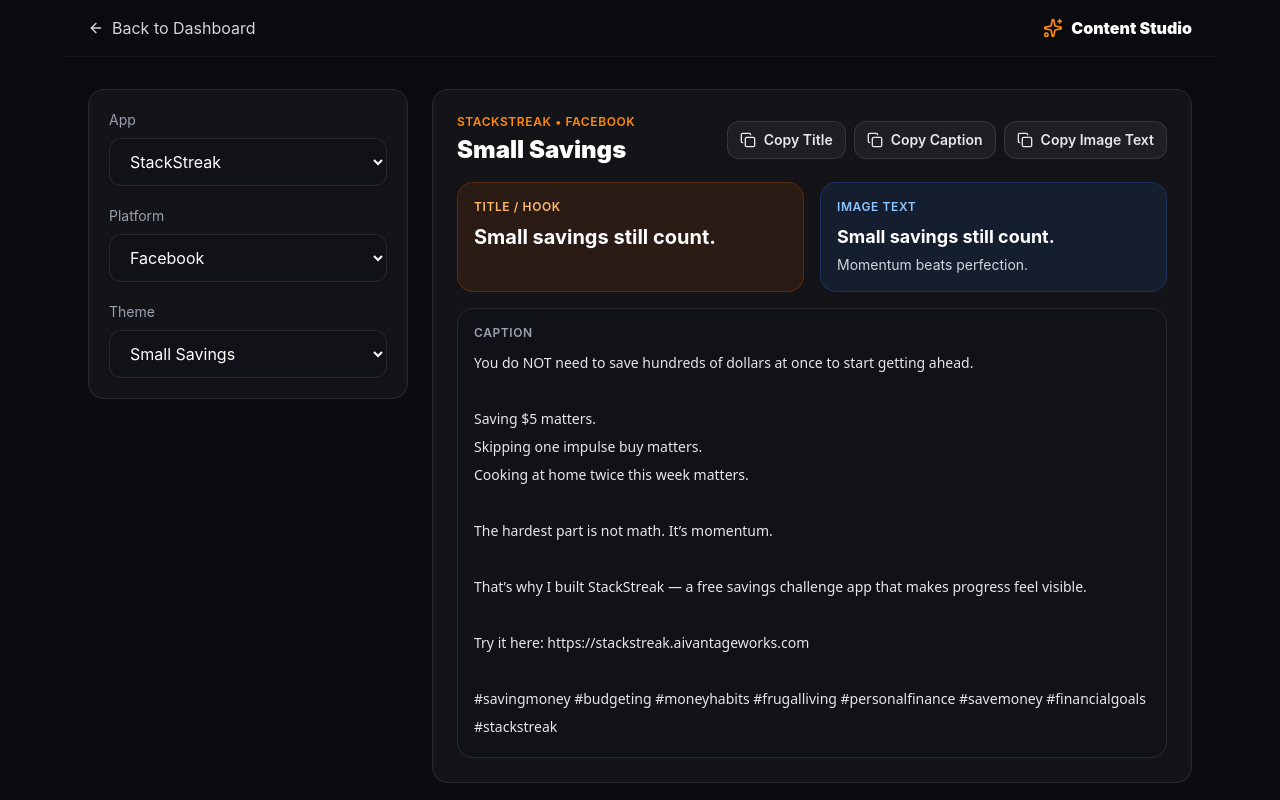
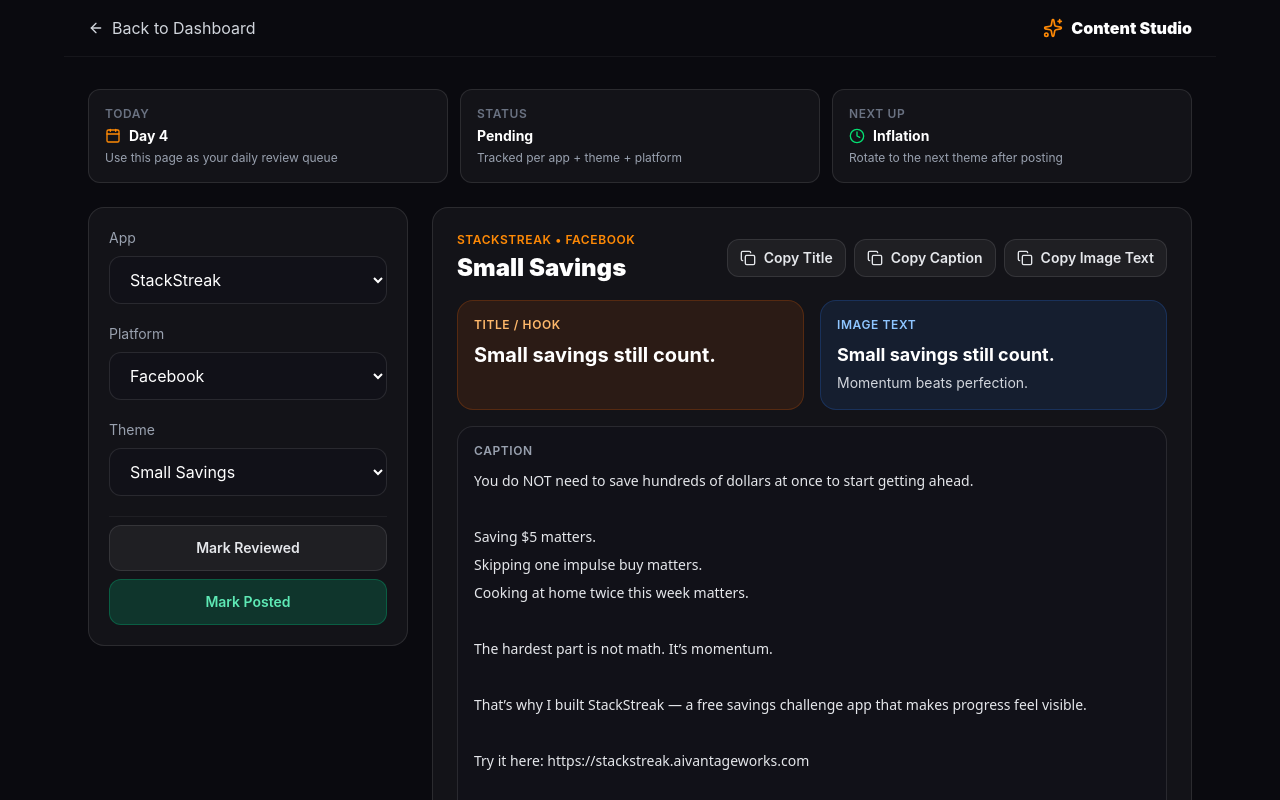
Before and after one commit to Sumesh67/stackstreak, a Next.js app: page /content-studio in a window 1280 px wide. Shown: the top 800 px of the page. Built offline with nearby package versions, Linux system fonts and the light colour scheme.

Commit message:
Upgrade content studio and scheduler queue tracking

```diff
--- a/src/app/content-studio/page.tsx
+++ b/src/app/content-studio/page.tsx
@@ -1,8 +1,8 @@
 "use client";
 
-import { useMemo, useState } from "react";
+import { useEffect, useMemo, useState } from "react";
 import Link from "next/link";
-import { ArrowLeft, Copy, CheckCircle2, Sparkles } from "lucide-react";
+import { ArrowLeft, Copy, CheckCircle2, Sparkles, Calendar, CheckCircle, Clock } from "lucide-react";
 
 type AppId = "stackstreak" | "createcolor";
 type Platform = "Facebook" | "Instagram" | "Pinterest" | "Reddit";
@@ -15,7 +15,11 @@
   subheadline: string;
   stackTemplate?: string;
   createColorTheme?: string;
-  hashtags?: string;
+};
+
+type QueueStatus = {
+  reviewed: boolean;
+  posted: boolean;
 };
 
 const STACK_URL = "https://stackstreak.aivantageworks.com";
@@ -106,6 +110,15 @@
   },
 };
 
+function getTodayIndex() {
+  const day = new Date().getDay();
+  return day === 0 ? 6 : day === 1 ? 1 : day - 1;
+}
+
+function queueKey(app: AppId, themeKey: string, platform: Platform) {
+  return `content_studio_${app}_${themeKey}_${platform}`;
+}
+
 function CopyButton({ text, label }: { text: string; label: string }) {
   const [copied, setCopied] = useState(false);
   return (
@@ -129,12 +142,28 @@
   const [app, setApp] = useState<AppId>("stackstreak");
   const [platform, setPlatform] = useState<Platform>("Facebook");
   const [themeKey, setThemeKey] = useState<string>("savings");
+  const [status, setStatus] = useState<QueueStatus>({ reviewed: false, posted: false });
 
   const appConfig = CONFIG[app];
   const themeEntries = Object.entries(appConfig.themes);
-
   const safeThemeKey = appConfig.themes[themeKey] ? themeKey : themeEntries[0][0];
   const theme = appConfig.themes[safeThemeKey];
+  const todayIndex = getTodayIndex();
+
+  useEffect(() => {
+    try {
+      const raw = localStorage.getItem(queueKey(app, safeThemeKey, platform));
+      if (raw) setStatus(JSON.parse(raw));
+      else setStatus({ reviewed: false, posted: false });
+    } catch {
+      setStatus({ reviewed: false, posted: false });
+    }
+  }, [app, safeThemeKey, platform]);
+
+  const persistStatus = (next: QueueStatus) => {
+    setStatus(next);
+    localStorage.setItem(queueKey(app, safeThemeKey, platform), JSON.stringify(next));
+  };
 
   const title = useMemo(() => theme.titleByPlatform?.[platform] || theme.headline, [theme, platform]);
   const caption = useMemo(() => theme.captionByPlatform[platform] || theme.captionByPlatform.Facebook || "", [theme, platform]);
@@ -157,6 +186,8 @@
     return `${CREATE_URL}/api/marketing-image?${params.toString()}`;
   }, [app, theme]);
 
+  const nextTheme = themeEntries.find(([key]) => key !== safeThemeKey)?.[1]?.label || "Next queue item";
+
   return (
     <main className="min-h-screen bg-[#0a0a0f] text-white">
       <nav className="flex items-center justify-between px-6 py-4 border-b border-white/5 max-w-6xl mx-auto">
@@ -169,7 +200,26 @@
         </div>
       </nav>
 
-      <div className="max-w-6xl mx-auto px-6 py-8 grid lg:grid-cols-[320px_1fr] gap-6">
+      <div className="max-w-6xl mx-auto px-6 py-8 space-y-6">
+        <div className="grid md:grid-cols-3 gap-3">
+          <div className="bg-white/[0.04] border border-white/10 rounded-xl p-4">
+            <div className="text-xs uppercase tracking-wider text-gray-500 font-semibold mb-1">Today</div>
+            <div className="text-sm font-bold text-white flex items-center gap-2"><Calendar className="w-4 h-4 text-orange-400" /> Day {todayIndex}</div>
+            <div className="text-xs text-gray-400 mt-1">Use this page as your daily review queue</div>
+          </div>
+          <div className="bg-white/[0.04] border border-white/10 rounded-xl p-4">
+            <div className="text-xs uppercase tracking-wider text-gray-500 font-semibold mb-1">Status</div>
+            <div className="text-sm font-bold text-white">{status.posted ? "Posted" : status.reviewed ? "Reviewed" : "Pending"}</div>
+            <div className="text-xs text-gray-400 mt-1">Tracked per app + theme + platform</div>
+          </div>
+          <div className="bg-white/[0.04] border border-white/10 rounded-xl p-4">
+            <div className="text-xs uppercase tracking-wider text-gray-500 font-semibold mb-1">Next up</div>
+            <div className="text-sm font-bold text-white flex items-center gap-2"><Clock className="w-4 h-4 text-green-400" /> {nextTheme}</div>
+            <div className="text-xs text-gray-400 mt-1">Rotate to the next theme after posting</div>
+          </div>
+        </div>
+
+        <div className="grid lg:grid-cols-[320px_1fr] gap-6">
           <div className="bg-white/[0.04] border border-white/10 rounded-2xl p-5 space-y-5 h-fit">
             <div>
               <label className="block text-sm text-gray-400 mb-2">App</label>
@@ -213,6 +263,21 @@
                   <option key={key} value={key}>{value.label}</option>
                 ))}
               </select>
+            </div>
+
+            <div className="pt-2 border-t border-white/5 space-y-2">
+              <button
+                onClick={() => persistStatus({ ...status, reviewed: !status.reviewed })}
+                className={`w-full rounded-xl px-4 py-3 text-sm font-semibold transition-colors ${status.reviewed ? "bg-blue-500/20 text-blue-300 border border-blue-500/30" : "bg-white/5 hover:bg-white/10 border border-white/10 text-gray-200"}`}
+              >
+                {status.reviewed ? "Reviewed ✓" : "Mark Reviewed"}
+              </button>
+              <button
+                onClick={() => persistStatus({ reviewed: true, posted: !status.posted })}
+                className={`w-full rounded-xl px-4 py-3 text-sm font-semibold transition-colors ${status.posted ? "bg-green-500/20 text-green-300 border border-green-500/30" : "bg-emerald-500/20 hover:bg-emerald-500/30 border border-emerald-500/30 text-emerald-300"}`}
+              >
+                {status.posted ? "Posted ✓" : "Mark Posted"}
+              </button>
             </div>
           </div>
 
@@ -268,6 +333,7 @@
             </div>
           </div>
         </div>
+      </div>
     </main>
   );
 }
--- a/src/app/scheduler/page.tsx
+++ b/src/app/scheduler/page.tsx
@@ -132,10 +132,12 @@
   post,
   status,
   onStatusChange,
+  isToday,
 }: {
   post: PostData;
   status: PostStatus;
   onStatusChange: (day: number, update: Partial<PostStatus>) => void;
+  isToday: boolean;
 }) {
   const [copied, setCopied] = useState(false);
   const [posting, setPosting] = useState(false);
@@ -240,15 +242,21 @@
       className={`relative bg-white/[0.04] border rounded-2xl p-5 flex flex-col gap-3 transition-all duration-200 ${
         status.done
           ? "border-green-500/30 opacity-60"
-          : "border-white/10 hover:border-orange-500/30"
+          : isToday
+            ? "border-orange-400/60 ring-1 ring-orange-400/30"
+            : "border-white/10 hover:border-orange-500/30"
       }`}
     >
-      {/* Done overlay checkmark */}
-      {status.done && (
-        <div className="absolute top-3 right-3">
-          <CheckCircle className="w-5 h-5 text-green-400" />
+      {/* Status badge */}
+      {status.done ? (
+        <div className="absolute top-3 right-3 inline-flex items-center gap-1 rounded-full bg-green-500/15 border border-green-500/30 px-2 py-1 text-[11px] font-semibold text-green-300">
+          <CheckCircle className="w-3.5 h-3.5" /> Published
         </div>
-      )}
+      ) : isToday ? (
+        <div className="absolute top-3 right-3 inline-flex items-center gap-1 rounded-full bg-orange-500/15 border border-orange-500/30 px-2 py-1 text-[11px] font-semibold text-orange-300">
+          <Calendar className="w-3.5 h-3.5" /> Today
+        </div>
+      ) : null}
 
       {/* Row 1: Day badge + platform + time */}
       <div className="flex items-center gap-2 flex-wrap">
@@ -555,6 +563,11 @@
 
   const postsGenerated = posts.length;
   const postsDone = Object.values(statuses).filter((s) => s.done).length;
+  const todayDay = (() => {
+    const day = new Date().getDay();
+    return day === 0 ? 6 : day === 1 ? 7 : day - 1;
+  })();
+  const nextPost = posts.find((post) => !statuses[post.day]?.done) ?? null;
 
   return (
     <main className="min-h-screen bg-[#0a0a0f] text-white">
@@ -622,6 +635,26 @@
               ? `Last generated: ${formatDate(generatedAt)}`
               : "Not generated yet — click a button above to start"}
           </p>
+
+          {posts.length > 0 && (
+            <div className="mt-4 grid md:grid-cols-3 gap-3">
+              <div className="bg-white/[0.04] border border-white/10 rounded-xl p-4">
+                <div className="text-xs uppercase tracking-wider text-gray-500 font-semibold mb-1">Today</div>
+                <div className="text-sm font-bold text-white">Day {todayDay}</div>
+                <div className="text-xs text-gray-400 mt-1">Work through the highlighted card</div>
+              </div>
+              <div className="bg-white/[0.04] border border-white/10 rounded-xl p-4">
+                <div className="text-xs uppercase tracking-wider text-gray-500 font-semibold mb-1">Published</div>
+                <div className="text-sm font-bold text-white">{postsDone} of {postsGenerated}</div>
+                <div className="text-xs text-gray-400 mt-1">Tracks posts you already sent out</div>
+              </div>
+              <div className="bg-white/[0.04] border border-white/10 rounded-xl p-4">
+                <div className="text-xs uppercase tracking-wider text-gray-500 font-semibold mb-1">Next up</div>
+                <div className="text-sm font-bold text-white line-clamp-1">{nextPost ? nextPost.headline : "All posts published"}</div>
+                <div className="text-xs text-gray-400 mt-1">{nextPost ? `Day ${nextPost.day} • ${nextPost.platform}` : "Queue complete"}</div>
+              </div>
+            </div>
+          )}
         </div>
 
         {/* Loading skeleton */}
@@ -682,6 +715,7 @@
                     post={post}
                     status={statuses[post.day] ?? defaultStatus()}
                     onStatusChange={handleStatusChange}
+                    isToday={post.day === todayDay}
                   />
                 ))}
               </div>
```
Lines whose indentation alone changed are shown as unchanged.
